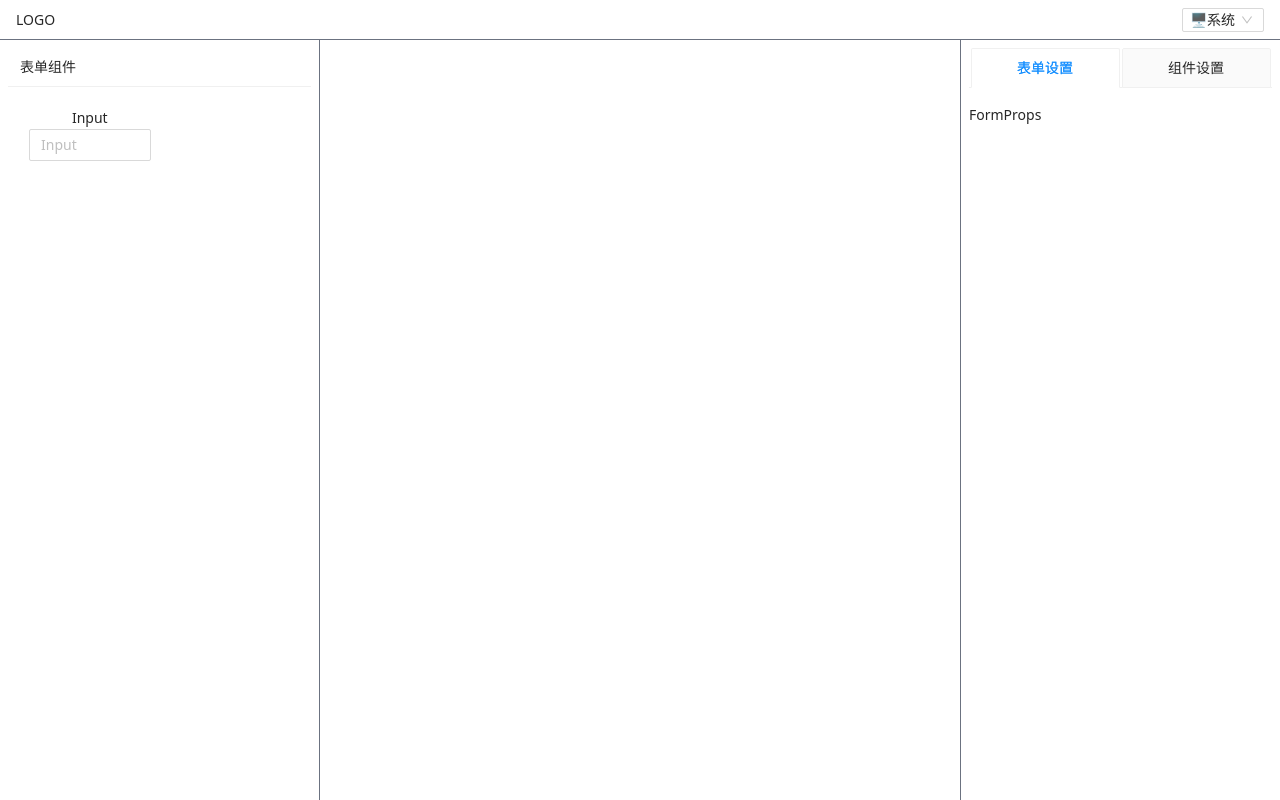
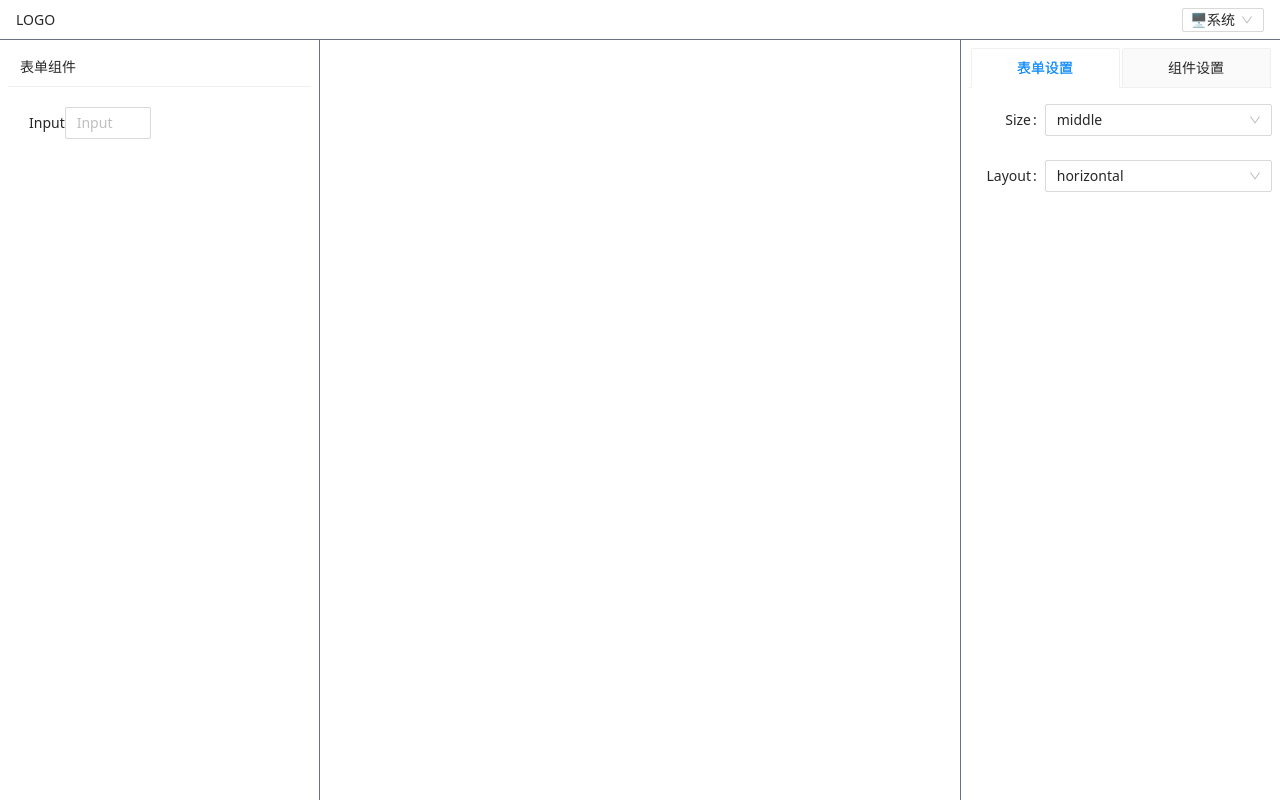
Before and after one commit to BurNing1993/react-form-builder, a React (Create React App) app: page /f/1 in a window 1280 px wide. Built offline with nearby package versions, Linux system fonts and the light colour scheme.

Commit message:
feat✨:  from-item props

```diff
--- a/src/pages/form/Component/index.tsx
+++ b/src/pages/form/Component/index.tsx
@@ -31,9 +31,9 @@ const Component: React.FC = () => {
                         ref={provided.innerRef}
                         {...provided.draggableProps}
                         {...provided.dragHandleProps}
-                        className="flex flex-col items-center p-2 cursor-move border border-transparent hover:border-gray-500"
+                        className="p-2 border border-transparent hover:border-gray-500"
                       >
-                        <div>
+                        <div className="flex items-center">
                           <div className="text-center">{comp.label}</div>
                           {React.createElement(
                             comp.component,
--- a/src/pages/form/Editor/index.tsx
+++ b/src/pages/form/Editor/index.tsx
@@ -1,14 +1,14 @@
 import React, { memo } from 'react'
 import { Droppable, Draggable } from 'react-beautiful-dnd'
-import { useRecoilState } from 'recoil'
+import { useRecoilValue } from 'recoil'
 import { Form } from 'antd'
 import { DROP_TYPE } from '../store/types'
-import { formCompDataListState } from '../store/atom'
+import { formCompDataListState, formPropsState } from '../store/atom'
 
 const Editor: React.FC = () => {
-  const [formCompDataList, setFormCompDataList] = useRecoilState(
-    formCompDataListState
-  )
+  const formCompDataList = useRecoilValue(formCompDataListState)
+  const formProps = useRecoilValue(formPropsState)
+
   return (
     <Droppable droppableId="droppable-editor" type={DROP_TYPE}>
       {(provided, snapshot) => (
@@ -18,10 +18,10 @@ const Editor: React.FC = () => {
           {...provided.droppableProps}
           className="flex-1 p-2"
         >
-          <Form>
+          <Form {...formProps}>
             {formCompDataList.map((comp, index) => (
               <Draggable
-                key={comp.label}
+                key={comp.key}
                 draggableId={'draggable_editor_' + comp.key}
                 index={index}
               >
@@ -30,8 +30,12 @@ const Editor: React.FC = () => {
                     ref={provided.innerRef}
                     {...provided.draggableProps}
                     {...provided.dragHandleProps}
+                    onClick={() => {
+                      console.log(comp)
+                      // TODO
+                    }}
                   >
-                    <Form.Item label={comp.label}>
+                    <Form.Item label={comp.label} name={comp.name}>
                       {React.createElement(comp.component)}
                     </Form.Item>
                   </div>
--- a/src/pages/form/Property/FormProps.tsx
+++ b/src/pages/form/Property/FormProps.tsx
@@ -1,7 +1,44 @@
 import React, { memo } from 'react'
+import { useRecoilState } from 'recoil'
+import { Form, Select } from 'antd'
+import { formPropsState } from '../store/atom'
+import { FormLayout } from 'antd/lib/form/Form'
+
+const { Option } = Select
+
+const sizeOptions = ['large', 'middle', 'small']
+const layoutOptions: FormLayout[] = ['horizontal', 'inline', 'vertical']
 
 const FormProps: React.FC = () => {
-  return <>FormProps</>
+  const [formProps, setFormProps] = useRecoilState(formPropsState)
+  return (
+    <Form labelCol={{ span: 6 }} wrapperCol={{ span: 18 }}>
+      <Form.Item label="Size">
+        <Select
+          value={formProps.size}
+          onChange={(size) => setFormProps({ ...formProps, size })}
+        >
+          {sizeOptions.map((s) => (
+            <Option key={s} value={s}>
+              {s}
+            </Option>
+          ))}
+        </Select>
+      </Form.Item>
+      <Form.Item label="Layout">
+        <Select
+          value={formProps.layout}
+          onChange={(layout) => setFormProps({ ...formProps, layout })}
+        >
+          {layoutOptions.map((l) => (
+            <Option key={l} value={l}>
+              {l}
+            </Option>
+          ))}
+        </Select>
+      </Form.Item>
+    </Form>
+  )
 }
 
 export default memo(FormProps)
--- a/src/pages/form/Property/index.tsx
+++ b/src/pages/form/Property/index.tsx
@@ -1,17 +1,25 @@
 import React, { memo } from 'react'
 import { Tabs } from 'antd'
+import { useRecoilState } from 'recoil'
 import CompProps from './CompProps'
 import FormProps from './FormProps'
+import { activeTabKeyState } from '../store/atom'
 
 const { TabPane } = Tabs
 
 const Property: React.FC = () => {
+  const [activeTabKey, setActiveTabKey] = useRecoilState(activeTabKeyState)
   return (
     <section
       id="property-container"
       className="w-80 border-l border-gray-500 p-2"
     >
-      <Tabs defaultActiveKey="1" type="card" centered>
+      <Tabs
+        activeKey={activeTabKey}
+        type="card"
+        centered
+        onChange={setActiveTabKey}
+      >
         <TabPane tab="表单设置" key="1">
           <FormProps />
         </TabPane>
--- a/src/pages/form/index.tsx
+++ b/src/pages/form/index.tsx
@@ -18,16 +18,19 @@ const FormPage: React.FC = () => {
       const { destination, source } = result
       if (destination) {
         if (destination.droppableId === source.droppableId) {
+          // TODO
           return
         }
         const data = formCompList[source.index]
         const dIndex = destination.index
+        const key = data.label + '_' + generateUniqueFormDataKey()
         setFormCompDataList((list) =>
           list
             .slice(0, dIndex)
             .concat({
               ...data,
-              key: data.label + '_' + generateUniqueFormDataKey(),
+              key,
+              name: key,
             })
             .concat(list.slice(dIndex))
         )
--- a/src/pages/form/store/atom.ts
+++ b/src/pages/form/store/atom.ts
@@ -1,7 +1,21 @@
 import { atom } from 'recoil'
+import { FormProps } from 'antd'
 import { CompData } from './types'
 
 export const formCompDataListState = atom<CompData[]>({
   key: 'formCompDataListState',
   default: [],
 })
+
+export const formPropsState = atom<FormProps>({
+  key: 'formCompDataList',
+  default: {
+    size: 'middle',
+    layout: 'horizontal',
+  },
+})
+
+export const activeTabKeyState = atom<string>({
+  key: 'activeTabKey',
+  default: '1',
+})
--- a/src/pages/form/store/hooks.ts
+++ b/src/pages/form/store/hooks.ts
@@ -1,5 +1,6 @@
-import { useRecoilValue } from 'recoil'
+import { useRecoilValue, useSetRecoilState } from 'recoil'
 import { formCompDataListKeysState } from './selector'
+import { activeTabKeyState } from './atom'
 import { generateId } from '../../../utils'
 
 // 生成唯一form key
@@ -14,3 +15,8 @@ export function useUniqueFormDataKey() {
   }
   return generateUniqueFormDataKey
 }
+
+export function useSelectFormItem() {
+  const setActiveKey = useSetRecoilState(activeTabKeyState)
+  return setActiveKey
+}
--- a/src/pages/form/store/types.ts
+++ b/src/pages/form/store/types.ts
@@ -1,24 +1,34 @@
-import { Input, InputProps } from 'antd'
+import { Input, InputProps, FormItemProps } from 'antd'
 
 export type FormComponent = typeof Input
 export type ComponentProps = InputProps
 export interface CompProps {
   label: string
-  img: string
+  formItemProps: FormItemProps
   component: FormComponent
   componentProps?: ComponentProps
 }
 
 export interface CompData extends CompProps {
   key: string
+  name: string
 }
 
 export const DROP_TYPE = 'form_type'
 
+// img: 'https://via.placeholder.com/100x50.png?text=input',
+
 export const formCompList: CompProps[] = [
   {
     label: 'Input',
-    img: 'https://via.placeholder.com/100x50.png?text=input',
+    formItemProps: {
+      rules: [
+        {
+          required: false,
+          message: '',
+        },
+      ],
+    },
     component: Input,
     componentProps: {
       placeholder: 'Input',
```
